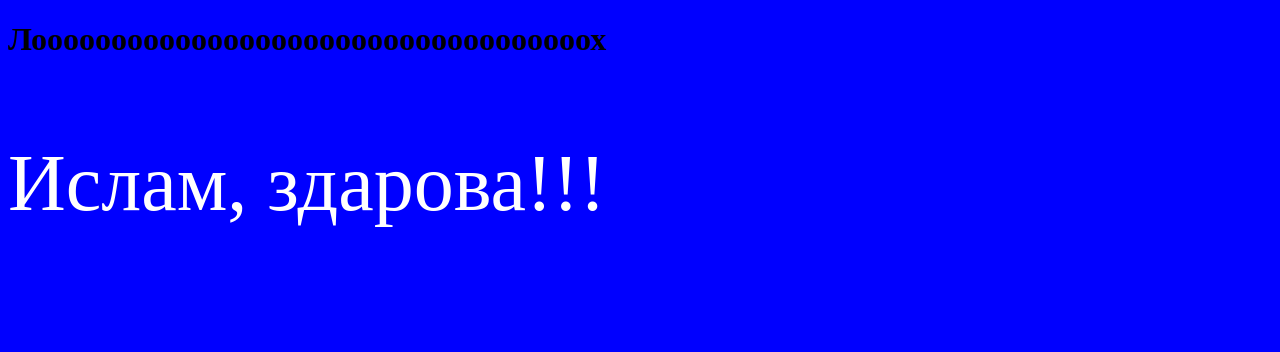
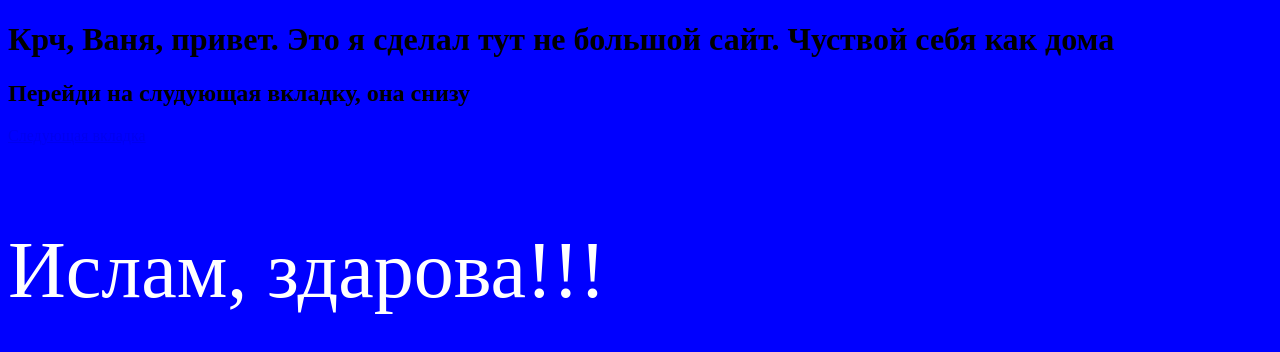
Before and after one commit to Traben10/Traben.github.io, a plain HTML site: page index.html in a window 1280 px wide. Drawn offline with Linux system fonts and the light colour scheme; files that its build step writes are made by us from their sources.

Commit message:
Update index.html

```diff
--- a/index.html
+++ b/index.html
@@ -6,7 +6,9 @@
 <title>Амир и Уголовка это одно слово</title>
 </head>
 <body>
-<h1>Лооооооооооооооооооооооооооооооооооох</h1>
+<h1>Крч, Ваня, привет. Это я сделал тут не большой сайт. Чуствой себя как дома</h1>
+<h2>Перейди на слудующая вкладку, она снизу</h2>
+<a href='https://aaa.aaaaaaaaaaaaaaaaaaaaaaaaaaaaaaaaaaaaaaaaaaaaaaaaaaaaaaaa.com/a%C3%80%C3%83A%C3%80%C3%82%C3%84a%C3%A4%C3%A5%C3%86%C3%80%C3%81%C3%83A%C3%A2%C3%81%C3%80%C3%81%C3%A6%C3%84%C3%A5%C3%A5a%C3%A6%C3%A6%C3%80A%C3%84%C3%84%C3%A1%C3%A2%C3%A0%C3%80%C3%84%C3%85A%C3%81%C3%83%C3%83%C3%81%C3%82%C3%A3%C3%80%C3%81%C3%85%C3%85a%C3%A2%C3%A1%C3%82%C3%80A%C3%A3%C3%80A%C3%86%C3%A2%C3%A6%C3%86%C3%A3%C3%A3%C3%A0%C3%83%C3%83%C3%A5%C3%84%C3%86A%C3%A1%C3%81%C3%A4%C3%A2%C3%80a%C3%85%C3%A3%C3%A5%C3%81a%C3%A3%C3%84a%C3%A1%C3%A2%C3%86%C3%80%C3%84%C3%A5%C3%85%C3%A0%C3%A5%C3%A1%C3%A5%C3%84%C3%A1%C3%A4%C3%85%C3%80%C3%A5%C3%A6%C3%A6%C3%A6%C3%A1%C3%81%C3%A3%C3%86%C3%A6%C3%A6A%C3%A2%C3%A6%C3%82%C3%A6?%C3%A5A%C3%A6%C3%A3%C3%A6%C3%A3%C3%A6a%C3%A6%C3%A2%C3%A2%C3%81%C3%A1%C3%86%C3%A1%C3%86%C3%A6%C3%A6%C3%A6%C3%A6%C3%A6%C3%A6%C3%A1%C3%85%C3%A6%C3%80%C3%A5%C3%86%C3%A6%C3%A4%C3%A6%C3%A3%C3%A6%C3%A4%C3%A5%C3%A1%C3%A5%C3%A4%C3%A1%C3%85%C3%A5%C3%A2%C3%A5%C3%86%C3%A5%C3%84%C3%A1%C3%86%C3%A6%C3%A6%C3%A5%C3%A0%C3%A6%C3%A3%C3%A5%C3%A2%C3%A5A%C3%A2%C3%86%C3%A6%C3%A5%C3%A2%C3%84%C3%A5%C3%A3%C3%A4%C3%A0%C3%A6%C3%A6%C3%A2%C3%A3%C3%A6%C3%A6%C3%A2%C3%80%C3%A4%C3%A6%C3%A5%C3%A6%C3%A4A%C3%A5%C3%A2%C3%A4%C3%A0'>Следующая вкладка</a>
 <p>Ислам, здарова!!!</p>
 </body>
 </html>
```
